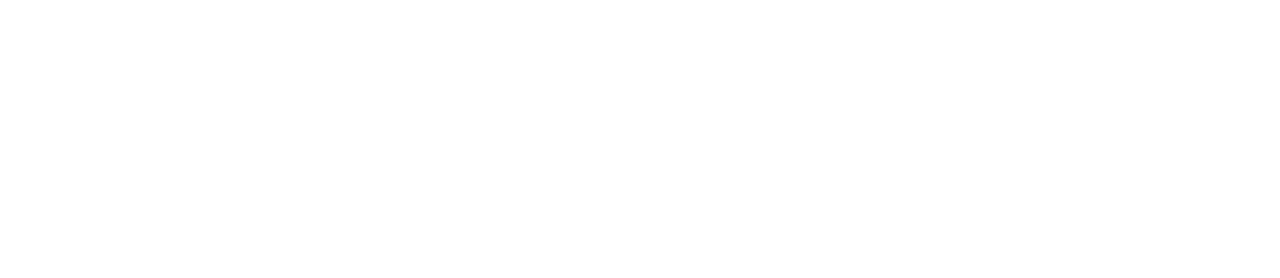
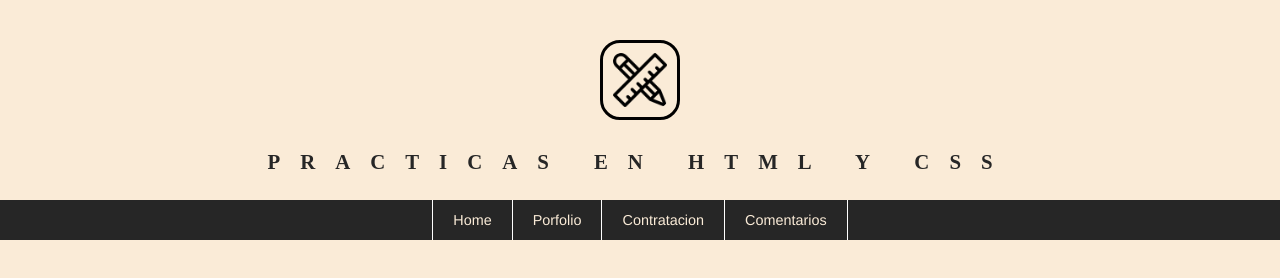
Before and after one commit to fernandojimena/web_plana_practica, a plain HTML site: page index.html in a window 1280 px wide. Drawn offline with Linux system fonts and the light colour scheme; a web font is replaced by a local one.

Commit message:
primer dia

```diff
--- /dev/null
+++ b/css/constantes.css
@@ -0,0 +1,27 @@
+:root {
+    --color : red;
+    --bgColor : antiquewhite;
+    --text : rgb(38, 38, 38);
+}
+
+/* Config general */
+* {
+    margin: 0px;
+    padding: 0px;
+    box-sizing: border-box;
+}
+body {
+    background-color: var(--bgColor);
+}
+
+@font-face {
+    font-family: "nevis";
+    src: url("fonts/nevis.eot");
+    /* intenta arreglar cuando no lo reconoce internet explorer */
+    src:    url("fonts/nevis.eot?#iefix") format("embedded-opentype"),
+            url("fonts/nevis.woff") format("woff"),
+            url("fonts/nevis.ttf") format("truetype"),
+            url("fonts/nevis.svg") format("svg");
+    font-weight: normal;
+    font-style: normal;
+}
--- /dev/null
+++ b/css/estilos_header.css
@@ -0,0 +1,39 @@
+
+#header {
+    min-width: 1024px;
+    width: 100%;
+    height: 200px;
+    margin: 0px auto;
+}
+#logotipo a{
+    text-decoration: none;
+    color: rgb(38, 38, 38);
+}
+#logotipo h1 {
+    text-align: center;
+    margin-top: 30px;
+    /* estilos */
+    font-family: "nevis";
+    font-size: 1.3em;
+    text-transform: uppercase;
+    letter-spacing: 20px;
+    /* transition: letter-spacing 1s ease; */
+}
+/* #logotipo h1:hover {
+    letter-spacing: 10px;
+} */
+
+#logotipo {
+    width: 770px;
+    margin: 0px auto;
+    padding-top: 40px;
+
+}
+#logotipo img {
+    display: block;
+    margin: 0 auto;
+    width: 80px;
+    border: 3px solid black;
+    border-radius: 20px;
+    padding: 10px;
+}
--- /dev/null
+++ b/css/estilos_navegacion.css
@@ -0,0 +1,50 @@
+#nav {
+    background-color: var(--text);
+    height: 40px;
+    width: 100%;
+    font-family: "helvetica";
+    font-size: .9em;
+    color: var(--bgColor);
+}
+#nav ul {
+    width: 1024px;
+    margin: 0 auto;
+    list-style: none;
+    text-align: center;
+}
+#nav ul li a{
+    text-decoration: none;
+    color: var(--bgColor);
+    transition: color 1s ease;
+}
+
+#nav > ul > li {
+    font-size: 1em;
+    line-height: 40px;
+    border-right: 1px solid white;
+    padding: 0px 20px;
+    display: inline-block;
+    transition: background-color 1s ease;
+}
+#nav > ul > li:first-child {
+    border-left: 1px solid white;
+}
+#nav > ul > li:hover {
+    background-color: var(--bgColor);
+}
+#nav > ul > li:hover > a{
+    color: var(--text);
+}
+
+
+#nav > ul > li > ul{
+    display: none;
+    position: absolute;
+    background-color: var(--text);
+    color: var(--bgColor);
+    z-index: 1;
+    width: 150px;
+}
+#nav > ul > li:hover > ul{
+    display: block;
+}
--- a/index.html
+++ b/index.html
@@ -3,9 +3,50 @@
 <head>
     <meta charset="UTF-8">
     <meta name="viewport" content="width=device-width, initial-scale=1.0">
-    <title>pr_1</title>
+    <link rel="stylesheet" href="css/constantes.css">
+    <link rel="stylesheet" href="css/estilos_header.css">
+    <link rel="stylesheet" href="css/estilos_navegacion.css">
+    <link rel="icon" type="image/x-icon" href="img/lapiz-y-regla.png">
+    <title>Practica Web Foro digital</title>
 </head>
 <body>
+    <!-- inicio de cabecera -->
+    <header id="header">
+        <div id="logotipo">
+            <img src="img/lapiz-y-regla.png" alt="Logotipo de la web">
+            <h1>
+                <a href="index.html">Practicas en html y css</a>
+            </h1>
+        </div>
+    </header>
+    <!-- fin de cabecera -->
+    <!-- inicio menu -->
+    <nav id="nav">
+        <ul>
+            <li><a href="">Home</a></li><li><a href="">Porfolio</a>
+            <ul>
+                <li><a href="#">RRSS</a></li>
+                <li><a href="#">Dev-Web</a></li>
+                <li><a href="#">Marca</a></li>
+                <li><a href="#">Papers</a></li>
+            </ul>
+            </li><li><a href="">Contratacion</a></li><li><a href="">Comentarios</a></li>
+        </ul>
+    </nav>
+
+
+    <!-- fin del menu -->
+
+
+
+
+
+
+
+
+
+
+
 
 </body>
 </html>
```
Also changed, not shown: fonts/FjallaOne-Regular.ttf (added), fonts/nevis.ttf (added), fonts/nevis.woff (added), fonts/websymbols-regular-webfont.ttf (added), fonts/websymbols-regular-webfont.woff (added), img/design.png (added), img/lapiz-y-regla.png (added), img/logo.png (added), img/paven.png (added), img/scotch.png (added), 4 other files.
